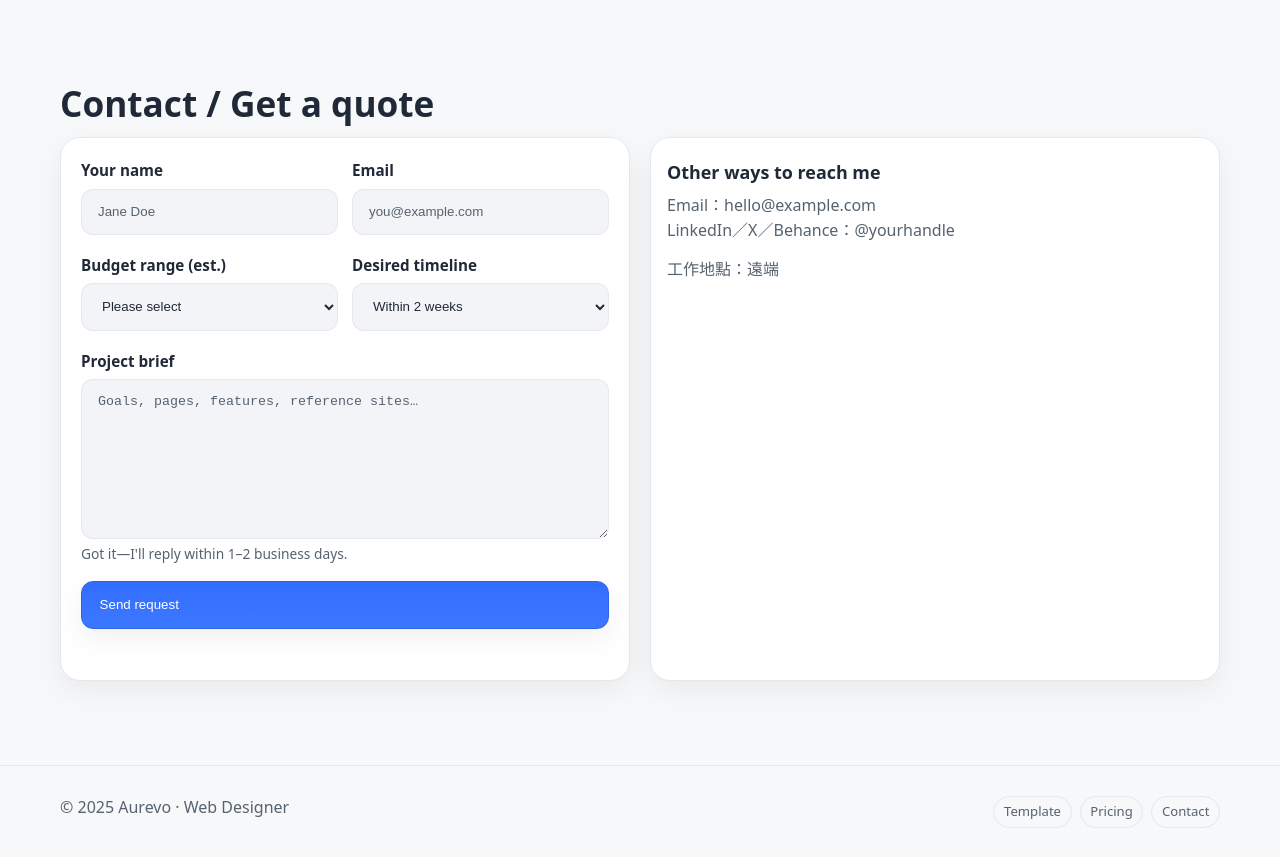
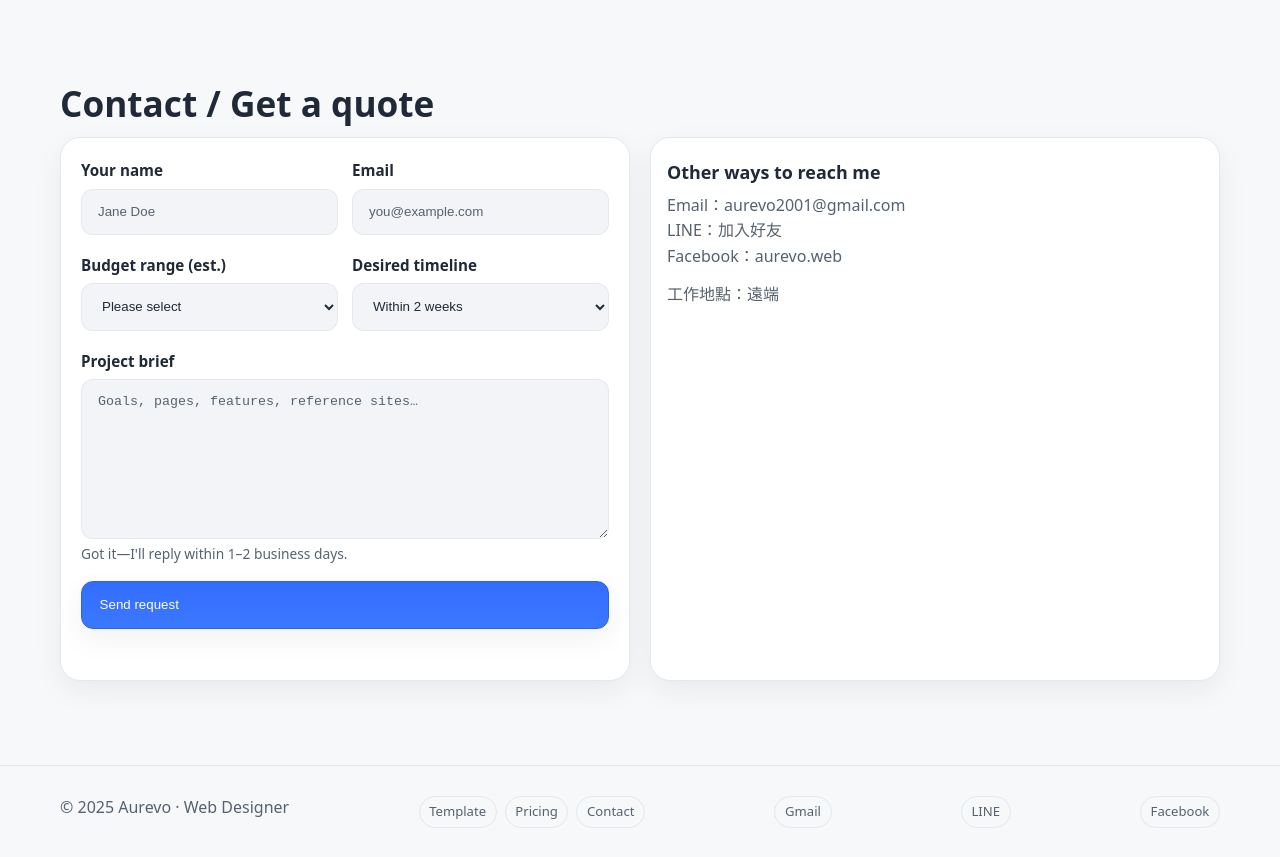
Before and after one commit to noobboy200/Auvero2025, a plain HTML site: page index.html in a window 1280 px wide. Shown: the part 6060-6917 px from the top of the page. Drawn offline with Linux system fonts and the light colour scheme.

Commit message:
Update index.html

```diff
--- a/index.html
+++ b/index.html
@@ -566,12 +566,18 @@
             <button class="btn primary" type="submit">送出需求</button>
             <p id="form-status" class="muted" role="status"></p>
           </form>
-          <aside class="card reveal" style="padding:16px">
-            <h3>其他聯絡方式</h3>
-            <p class="muted">Email：<a href="mailto:hello@example.com">hello@example.com</a><br/>LinkedIn／X／Behance：<a href="#">@yourhandle</a></p>
-            <p class="muted">工作地點：遠端</p>
-            <div class="work-thumb" aria-hidden="true" style="border-radius:12px"></div>
-          </aside>
+          <!-- REPLACE START: Contact aside - Gmail/LINE/Facebook only -->
+            <aside class="card reveal" style="padding:16px">
+              <h3>其他聯絡方式</h3>
+                <p class="muted">
+              Email：<a href="mailto:aurevo2001@gmail.com">aurevo2001@gmail.com</a><br/>
+              LINE：<a href="https://lin.ee/WHO6QYb" rel="me" target="_blank">加入好友</a><br/>
+              Facebook：<a href="https://www.facebook.com/profile.php?id=61582086684150&sk=about" rel="me" target="_blank">aurevo.web</a>
+                </p>
+                <p class="muted">工作地點：遠端</p>
+              <div class="work-thumb" aria-hidden="true" style="border-radius:12px"></div>
+            </aside>
+          <!-- REPLACE END: Contact aside - Gmail/LINE/Facebook only -->
         </div>
       </div>
     </section>
@@ -582,6 +588,10 @@
     <div class="container" style="display:flex;align-items:center;justify-content:space-between;gap:12px;flex-wrap:wrap">
       <p class="muted">© <span id="year"></span> Aurevo · Web Designer</p>
       <div style="display:flex;gap:8px"><a class="tag" href="#work">作品</a><a class="tag" href="#pricing">方案</a><a class="tag" href="#contact">聯絡</a></div>
+      <!-- INSERT: footer social shortcuts -->
+      <a class="tag" href="mailto:aurevo2001@gmail.com">Gmail</a>
+      <a class="tag" href="https://lin.ee/WHO6QYb" target="_blank" rel="me">LINE</a>
+      <a class="tag" href="https://www.facebook.com/profile.php?id=61582086684150&sk=about" target="_blank" rel="me">Facebook</a>
     </div>
   </footer>
 
```
